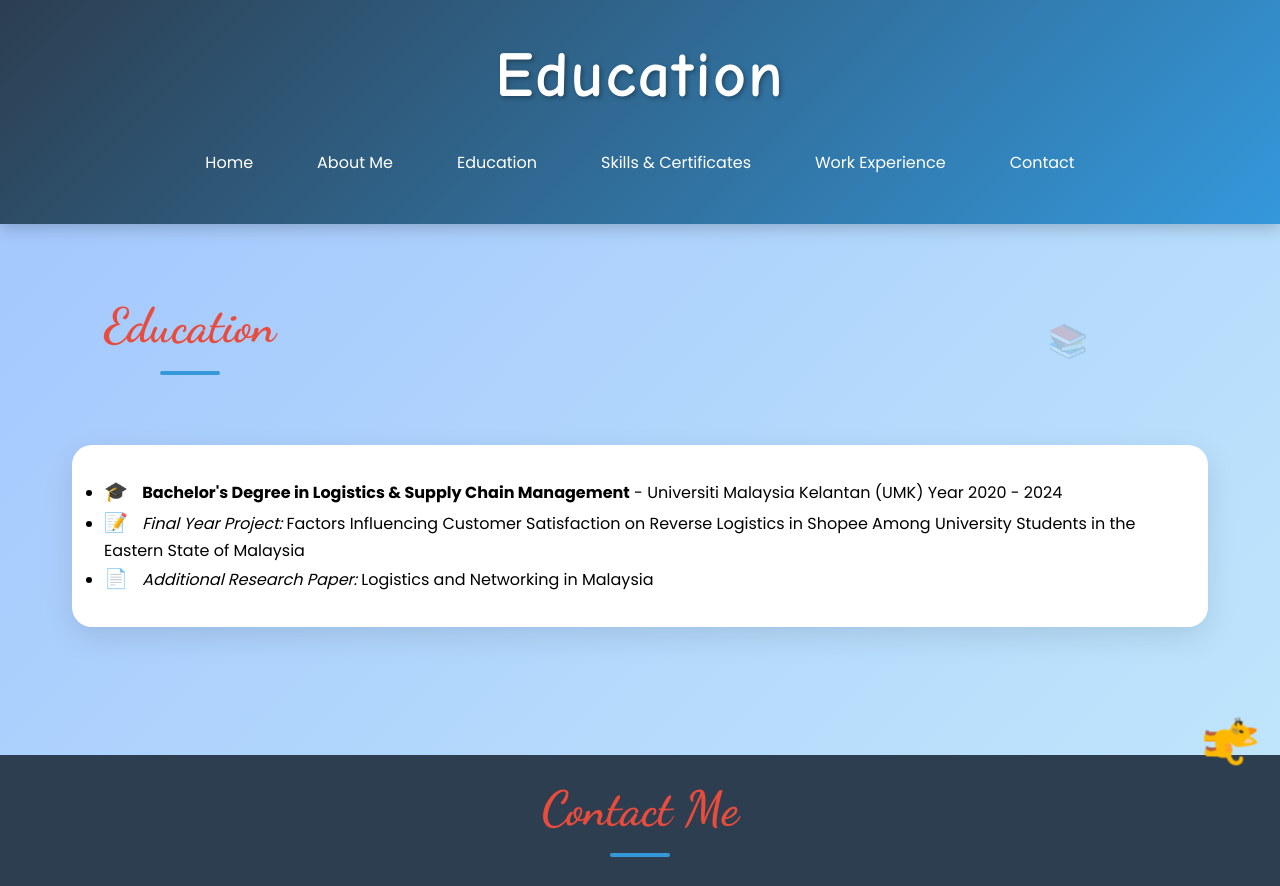
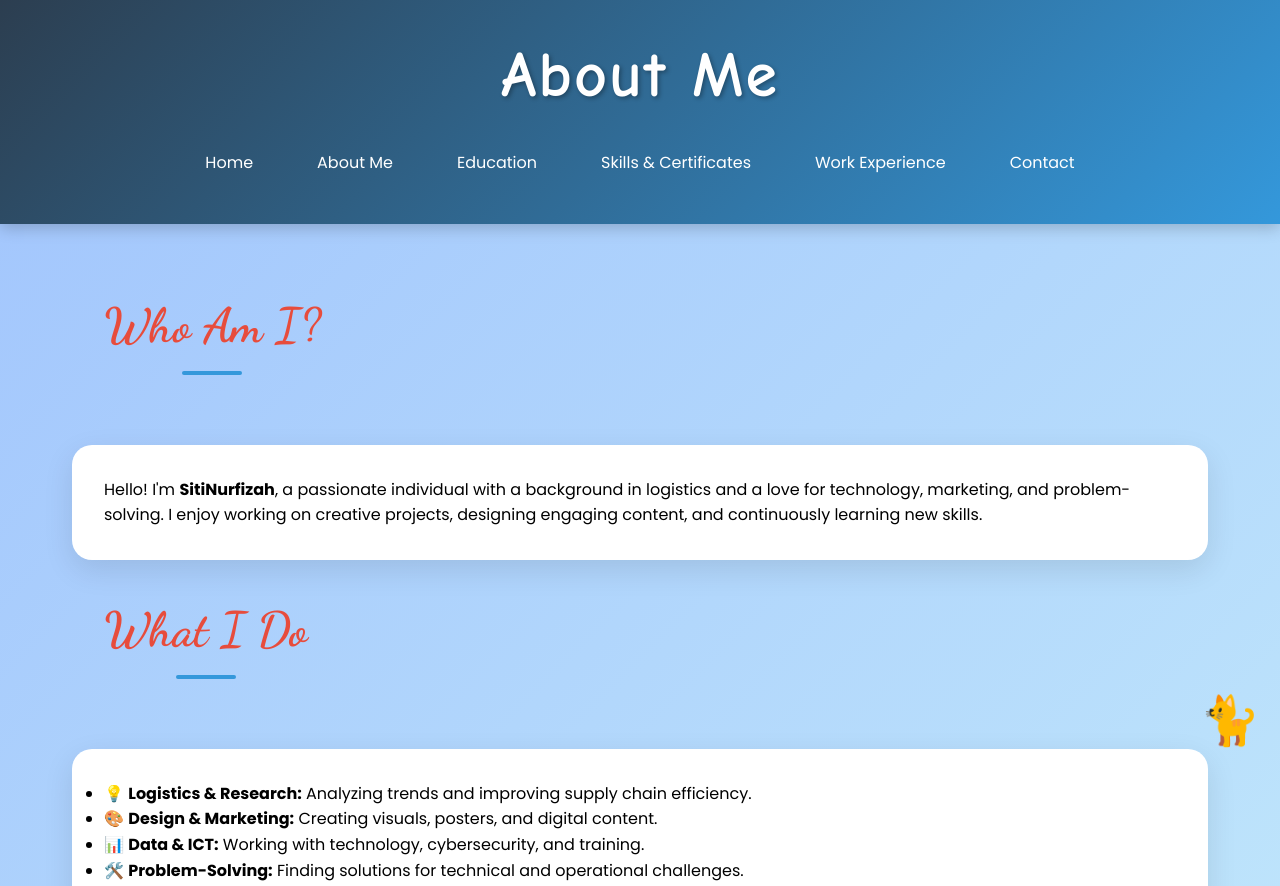
Before and after one commit to Nurf-y/sitinurfizahMBR.github.io, a plain HTML site: page education.html in a window 1280 px wide. Shown: the top 886 px of the page. Drawn offline with Linux system fonts and the light colour scheme.

Commit message:
Update education.html

```diff
--- a/education.html
+++ b/education.html
@@ -3,7 +3,7 @@
 <head>
     <meta charset="UTF-8">
     <meta name="viewport" content="width=device-width, initial-scale=1.0">
-    <title>Education | SITINURFIZAH</title>
+    <title>About Me | SITINURFIZAH</title>
     <link rel="stylesheet" href="https://cdnjs.cloudflare.com/ajax/libs/font-awesome/6.0.0/css/all.min.css">
     <link href="https://fonts.googleapis.com/css2?family=Playfair+Display:wght@700&family=Poppins:wght@400;700&family=Dancing+Script:wght@700&family=Comic+Neue:wght@400;700&display=swap" rel="stylesheet">
     <style>
@@ -94,7 +94,7 @@
             border-radius: 2px;
         }
 
-        /* Content Bubbles */
+        /* Content Box */
         .content-box {
             background: white;
             border-radius: 20px;
@@ -109,12 +109,6 @@
 
         .content-box:hover {
             transform: translateY(-5px);
-        }
-
-        /* Emoji Bullet Points */
-        .emoji-bullet {
-            font-size: 1.2rem;
-            margin-right: 10px;
         }
 
         /* Animations */
@@ -144,35 +138,18 @@
             50% { transform: translateY(-20px); }
         }
 
-        @keyframes spin {
-            from { transform: rotate(0deg); }
-            to { transform: rotate(360deg); }
-        }
-
         /* Cat Animation */
         .cat-emoji {
             position: fixed;
             bottom: 20px;
             right: 20px;
             font-size: 3rem;
-            animation: bounce 2s infinite, spin 4s infinite linear;
+            animation: bounce 2s infinite;
             cursor: pointer;
             z-index: 1000;
         }
 
-        /* Smiley Animation */
-        .smiley-float {
-            position: absolute;
-            font-size: 2rem;
-            opacity: 0.2;
-            animation: float 4s ease-in-out infinite;
-        }
-
-        .smiley-float:nth-child(1) { left: 10%; top: 20%; }
-        .smiley-float:nth-child(2) { right: 15%; top: 40%; }
-        .smiley-float:nth-child(3) { left: 30%; bottom: 20%; }
-
-        /* Footer Styles */
+        /* Footer */
         footer {
             text-align: center;
             padding: 1rem;
@@ -185,13 +162,10 @@
 <body>
     <!-- Cat Animation -->
     <div class="cat-emoji">🐈</div>
-    <div class="smiley-float">📚</div>
-    <div class="smiley-float">🎓</div>
-    <div class="smiley-float">🌟</div>
 
     <!-- Navigation Bar -->
     <header>
-        <h1>Education</h1>
+        <h1>About Me</h1>
         <nav>
             <ul>
                 <li><a href="index.html">Home</a></li>
@@ -204,14 +178,20 @@
         </nav>
     </header>
 
-    <!-- Education Section -->
+    <!-- About Me Section -->
     <section>
-        <h2>Education</h2>
+        <h2>Who Am I?</h2>
+        <div class="content-box">
+            <p>Hello! I'm <strong>SitiNurfizah</strong>, a passionate individual with a background in logistics and a love for technology, marketing, and problem-solving. I enjoy working on creative projects, designing engaging content, and continuously learning new skills.</p>
+        </div>
+
+        <h2>What I Do</h2>
         <div class="content-box">
             <ul>
-                <li><span class="emoji-bullet">🎓</span> <strong>Bachelor's Degree in Logistics & Supply Chain Management</strong> - Universiti Malaysia Kelantan (UMK) Year 2020 - 2024</li>
-                <li><span class="emoji-bullet">📝</span> <em>Final Year Project:</em> Factors Influencing Customer Satisfaction on Reverse Logistics in Shopee Among University Students in the Eastern State of Malaysia</li>
-                <li><span class="emoji-bullet">📄</span> <em>Additional Research Paper:</em> Logistics and Networking in Malaysia</li>
+                <li>💡 <strong>Logistics & Research:</strong> Analyzing trends and improving supply chain efficiency.</li>
+                <li>🎨 <strong>Design & Marketing:</strong> Creating visuals, posters, and digital content.</li>
+                <li>📊 <strong>Data & ICT:</strong> Working with technology, cybersecurity, and training.</li>
+                <li>🛠️ <strong>Problem-Solving:</strong> Finding solutions for technical and operational challenges.</li>
             </ul>
         </div>
     </section>
```
